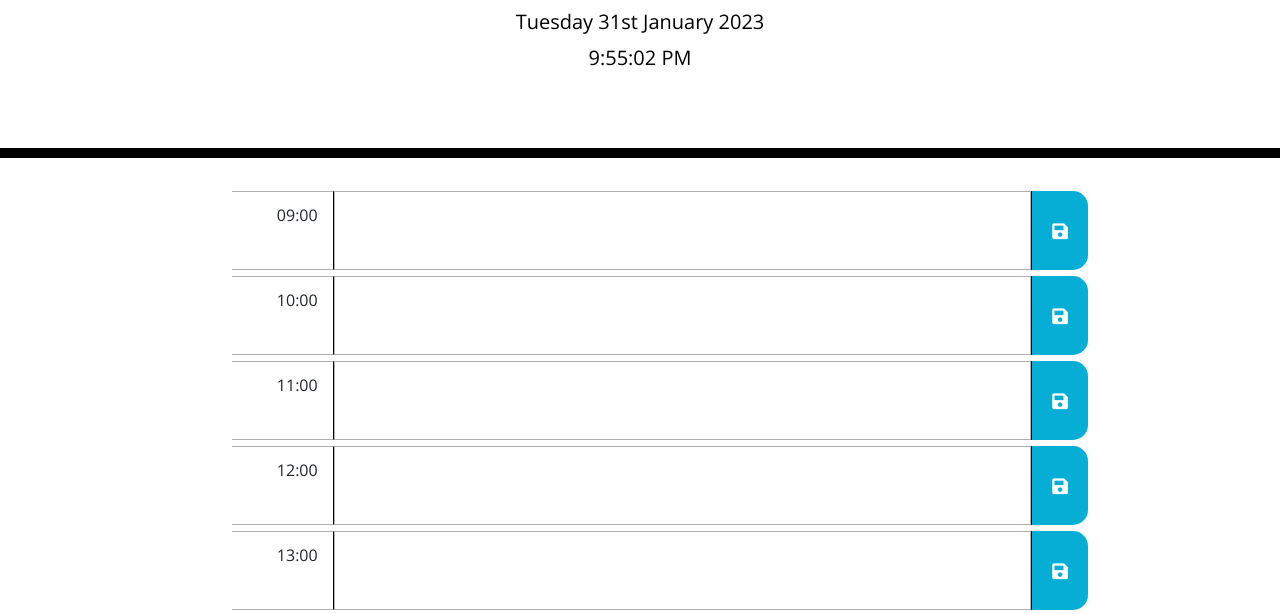
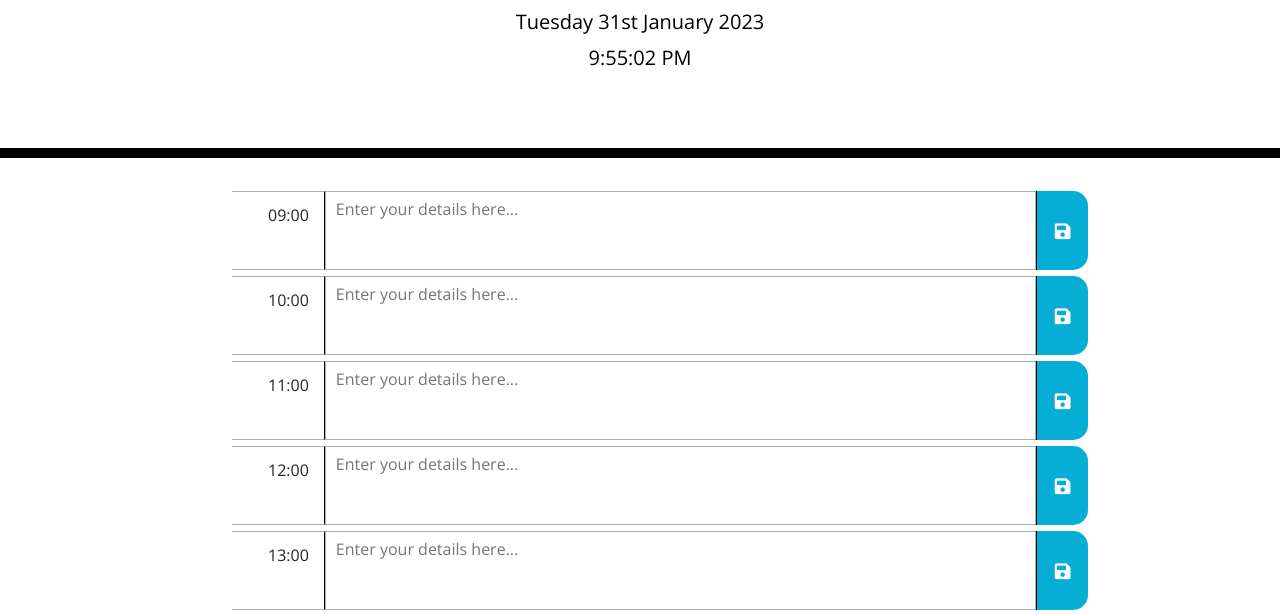
Before and after one commit to rhanciles/Work-Day-Scheduler, a plain HTML site: page index.html in a window 1280 px wide. Shown: the part 182-796 px from the top of the page. Drawn offline with nearby package versions, Linux system fonts and the light colour scheme.

Commit message:
Setup text field to display time in the DOM

```diff
--- a/assets/css/style.css
+++ b/assets/css/style.css
@@ -22,9 +22,12 @@ textarea {
 }
 
 .text-cell {
+  display: flex;
   white-space: pre-wrap;
+  align-items: flex-start;
+  line-height: 1.5;
   flex-grow: 7;
-  padding-top: 5px;
+  padding: 5px 10px 5px;
   border: 1px solid rgb(175, 175, 175);
 }
 
@@ -81,7 +84,7 @@ textarea {
   border-bottom-right-radius: 15px;
   background-color: #06aed5;
   color: white;
-  flex-grow: 0.4;
+  flex-grow: 0.5;
   align-items: center;
   justify-content: center;
   font-size: large;
--- a/assets/js/script.js
+++ b/assets/js/script.js
@@ -19,7 +19,7 @@ function renderSchedule() {
     // Use variables to dynamically replicate "newRow".
     var newRow = $('<ul class="time-row">');
     var timeCell = $('<li class="time-cell">');
-    var textCell = $('<li class="text-cell">');
+    var textCell = $('<textarea class="text-cell" id="schedule" placeholder="Enter your details here..." rows="3">');
     var saveBtn = $('<li class="fas fa-save save-btn">');
 
     // Append new row to exixting block
@@ -37,6 +37,8 @@ function renderSchedule() {
     console.log(timeGen)
 
     }
+
 }
+// Hide original template and run the function
 $(tempRow).hide();
 renderSchedule()
--- a/index.html
+++ b/index.html
@@ -33,7 +33,7 @@
       <!-- Timeblocks go here -->
       <ul class="time-row temp-row">
         <li class="time-cell">Time</li>
-        <li class="text-cell">Details</li>
+        <textarea class="text-cell" id="schedule" placeholder="Enter your details here..." rows="3"></textarea>
         <li class="fas fa-save save-btn"></li>
       </ul>
     </div>
```
